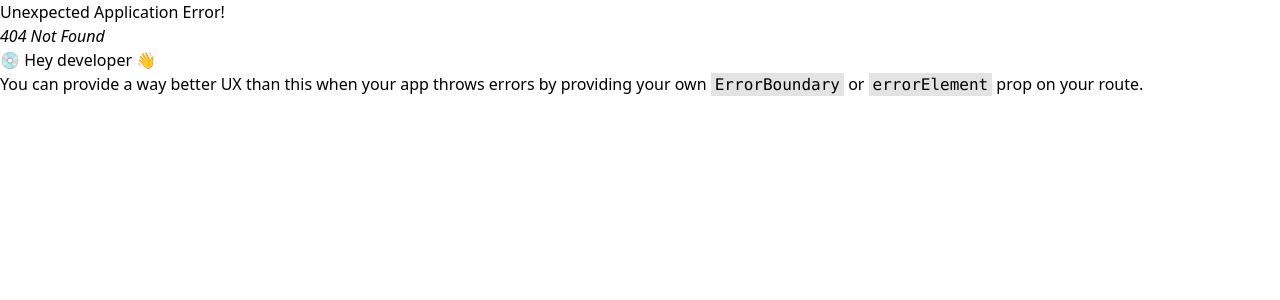
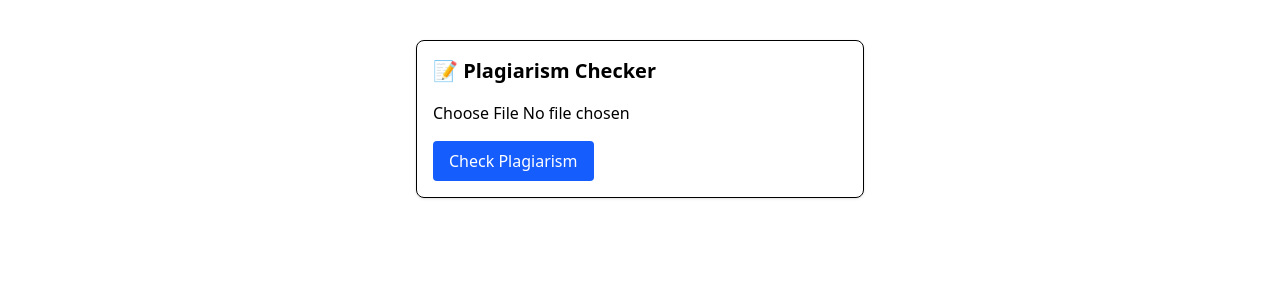
Before and after one commit to adibmahmud007/capstone-hub, a React (Vite) app: page /plagiarism in a window 1280 px wide. Before the commit this address had no page. Shown: the top 300 px of the page. Built offline with nearby package versions, Linux system fonts and the light colour scheme.

Commit message:
plagiarism ui created

```diff
--- a/package.json
+++ b/package.json
@@ -11,6 +11,7 @@
   },
   "dependencies": {
     "@tailwindcss/vite": "^4.0.3",
+    "axios": "^1.8.4",
     "jwt-decode": "^4.0.0",
     "lucide-react": "^0.475.0",
     "react": "^18.3.1",
--- /dev/null
+++ b/src/components/PlagiarismChecker/PlagiarismChecker.jsx
@@ -0,0 +1,79 @@
+import { useState } from "react";
+import axios from "axios";
+
+const PlagiarismChecker = () => {
+  const [file, setFile] = useState(null);
+  const [result, setResult] = useState(null);
+  const [loading, setLoading] = useState(false);
+
+  const handleFileChange = (e) => {
+    setFile(e.target.files[0]);
+    setResult(null); // clear previous result
+  };
+
+  const handleUpload = async () => {
+    // if (!file) return alert("Please upload a file first.");
+    // setLoading(true);
+
+    // const formData = new FormData();
+    // formData.append("file", file);
+
+    // try {
+    //   const res = await axios.post("http://localhost:5000/api/plagiarism-check", formData, {
+    //     headers: {
+    //       "Content-Type": "multipart/form-data",
+    //     },
+    //   });
+
+    //   setResult(res.data);
+    // } catch (err) {
+    //   alert("Error checking plagiarism.");
+    //   console.error(err);
+    // }
+
+    // setLoading(false);
+  };
+
+  return (
+    <div className="max-w-md mx-auto mt-10 p-4 border shadow rounded-lg">
+      <h2 className="text-xl font-semibold mb-4">📝 Plagiarism Checker</h2>
+
+      <input type="file" onChange={handleFileChange} className="mb-4" />
+
+      <button
+        onClick={handleUpload}
+        className="bg-blue-600 text-white px-4 py-2 rounded hover:bg-blue-700"
+        disabled={loading}
+      >
+        {loading ? "Checking..." : "Check Plagiarism"}
+      </button>
+
+      {result && (
+        <div className="mt-6">
+          <h3 className="text-lg font-bold mb-2">Result:</h3>
+          {result.matches.length === 0 ? (
+            <p className="text-green-600">✅ No plagiarism found!</p>
+          ) : (
+            <>
+              <p className="text-red-600 font-medium">
+                ⚠️ {result.percentage.toFixed(2)}% Plagiarized
+              </p>
+              <ul className="mt-2 list-disc list-inside text-sm">
+                {result.matches.map((match, index) => (
+                  <li key={index}>
+                    <a href={match.url} target="_blank" rel="noopener noreferrer" className="text-blue-500 underline">
+                      {match.url}
+                    </a>{" "}
+                    - {match.score.toFixed(2)}%
+                  </li>
+                ))}
+              </ul>
+            </>
+          )}
+        </div>
+      )}
+    </div>
+  );
+};
+
+export default PlagiarismChecker;
--- a/src/main.jsx
+++ b/src/main.jsx
@@ -12,6 +12,7 @@ import Login from './components/Login/Login';
 import StudentDashboard from './components/StudentDashboard/StudentDashboard';
 import TeacherDashBoard from './components/TeacherDashboard/TeacherDashBoard';
 import StudentHome from './components/StudentHome/StudentHome';
+import PlagiarismChecker from './components/PlagiarismChecker/PlagiarismChecker';
 
 const router = createBrowserRouter([
   {
@@ -34,6 +35,10 @@ const router = createBrowserRouter([
   {
     path: "/teacherDashboard",
     element: <TeacherDashBoard></TeacherDashBoard>
+  },
+  {
+    path:"/plagiarism",
+    element: <PlagiarismChecker></PlagiarismChecker>
   }
 ]);
 
```
Also changed, not shown: 1 other file (tests, documents, lock files or other folders).
